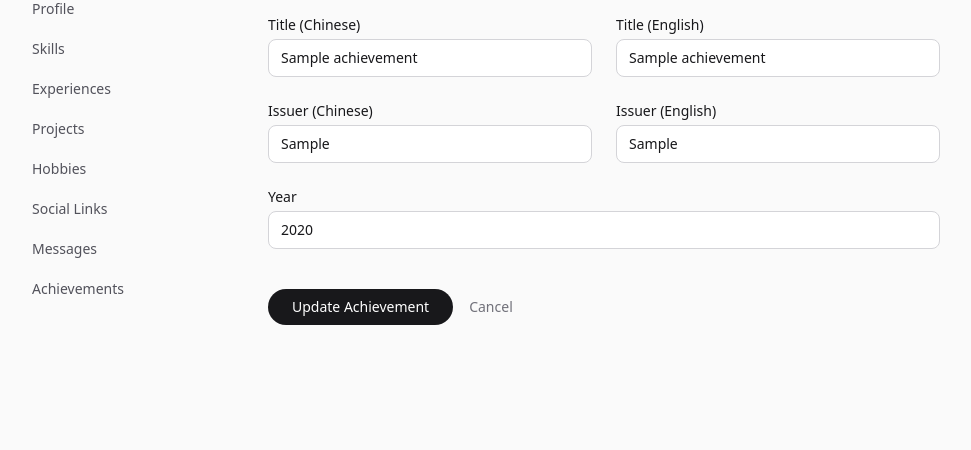
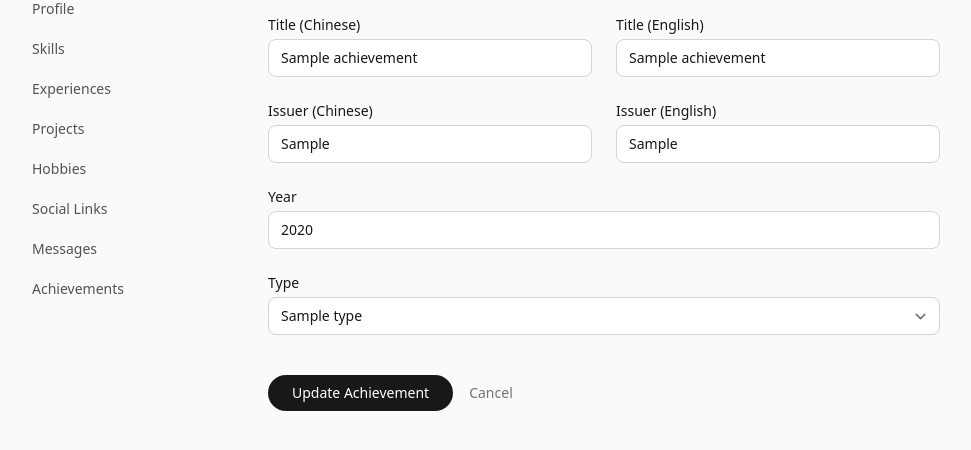
Before and after one commit to Jacquel1neee/personal-site, a Laravel app: template resources/views/admin/achievements/edit.blade.php in a window 1280 px wide. Shown: the part 138-588 px from the top of the page, without its empty margins (12-983 px from the left). Run offline with Laravel 12, Linux system fonts and the light colour scheme; the template is opened without the code that fills it: most values are stand-ins (such as "Sample title", 1, 10 or a date in 2020); style sheets or scripts are compiled from the project's sources.

Commit message:
achievement type

```diff
--- a/app/Http/Controllers/Admin/AchievementController.php
+++ b/app/Http/Controllers/Admin/AchievementController.php
@@ -50,7 +50,13 @@ class AchievementController extends Controller
             'issuer_zh' => 'required|string|max:255',
             'issuer_en' => 'required|string|max:255',
             'year' => 'required|string|max:10',
+            'type' => 'required|string|max:50',
+            'custom_type' => 'nullable|string|max:50',
         ]);
+
+        if ($validated['type'] === 'Other') {
+            $validated['type'] = $validated['custom_type'] ?? 'Other';
+        }
 
         $achievement->update($validated);
 
--- a/app/Models/Achievement.php
+++ b/app/Models/Achievement.php
@@ -8,11 +8,11 @@ use Illuminate\Database\Eloquent\Model;
 class Achievement extends Model
 {
     use HasFactory;
-
-    protected $fillable = [
+        protected $fillable = [
         'title_zh', 'title_en',
         'issuer_zh', 'issuer_en',
         'year',
+        'type',
         'sort_order'
     ];
 }
--- a/lang/en/admin.php
+++ b/lang/en/admin.php
@@ -187,4 +187,8 @@ return [
     'ach_success_added' => 'Achievement added successfully.',
     'ach_success_updated' => 'Achievement updated successfully.',
     'ach_success_deleted' => 'Achievement deleted successfully.',
+    'ach_type' => 'Type',
+    'ach_type_select' => 'Select Type...',
+    'ach_custom_type' => 'New Type Name (Remark)',
+    'ach_type_hint' => 'E.g., Academic, Sports, Work',
 ];
--- a/lang/zh/admin.php
+++ b/lang/zh/admin.php
@@ -168,4 +168,8 @@ return [
     'msg_success_deleted'=> '留言删除成功。',
     'msg_success_read'   => '留言已标记为已读。',
     'msg_success_unread' => '留言已标记为未读。',
+    'ach_type' => '分类',
+    'ach_type_select' => '选择分类...',
+    'ach_custom_type' => '新分类名称（备注）',
+    'ach_type_hint' => '例如：学术、运动、工作',
 ];
--- a/resources/views/admin/achievements/edit.blade.php
+++ b/resources/views/admin/achievements/edit.blade.php
@@ -53,6 +53,33 @@
                    class="w-full rounded-lg border-zinc-300 bg-white px-3 py-2 text-sm focus:border-blue-500 focus:ring-blue-500 dark:border-zinc-700 dark:bg-zinc-900">
         </div>
 
+        {{-- Type 分类下拉框 --}}
+        <div>
+            <label class="block text-sm font-medium mb-1">{{ __('admin.ach_type') }}</label>
+            <select name="type" id="type-select" required
+                    class="w-full rounded-lg border-zinc-300 bg-white px-3 py-2 text-sm focus:border-blue-500 focus:ring-blue-500 dark:border-zinc-700 dark:bg-zinc-900">
+                <option value="">{{ __('admin.ach_type_select') }}</option>
+                <option value="Academic" {{ old('type', $achievement->type) === 'Academic' ? 'selected' : '' }}>Academic / 学术</option>
+                <option value="Sports" {{ old('type', $achievement->type) === 'Sports' ? 'selected' : '' }}>Sports / 运动</option>
+                <option value="Work" {{ old('type', $achievement->type) === 'Work' ? 'selected' : '' }}>Work / 工作</option>
+
+                {{-- 如果当前的 type 是自定义的，把它显示出来 --}}
+                @if(!in_array($achievement->type, ['Academic', 'Sports', 'Work', 'Other']))
+                    <option value="{{ $achievement->type }}" selected>{{ $achievement->type }}</option>
+                @endif
+
+                <option value="Other" {{ old('type', $achievement->type) === 'Other' ? 'selected' : '' }}>Other (Custom) / 其他</option>
+            </select>
+        </div>
+
+        {{-- 自定义 Type 输入框 --}}
+        <div id="custom-type-container" class="hidden">
+            <label class="block text-sm font-medium mb-1">{{ __('admin.ach_custom_type') }}</label>
+            <input type="text" name="custom_type" id="custom-type-input" value="{{ old('custom_type') }}"
+                   class="w-full rounded-lg border-zinc-300 bg-white px-3 py-2 text-sm focus:border-blue-500 focus:ring-blue-500 dark:border-zinc-700 dark:bg-zinc-900">
+            <p class="mt-1 text-xs text-zinc-500">{{ __('admin.ach_type_hint') }}</p>
+        </div>
+
         <div class="flex items-center gap-4 pt-4">
             <button type="submit" class="rounded-full bg-zinc-900 px-6 py-2 text-sm font-medium text-white transition hover:bg-zinc-800 dark:bg-white dark:text-zinc-900 dark:hover:bg-zinc-200">
                 {{ __('admin.update_achievement') }}
@@ -60,4 +87,23 @@
             <a href="{{ route('admin.achievements.index') }}" class="text-sm text-zinc-500 hover:text-zinc-800 dark:text-zinc-400 dark:hover:text-zinc-200">{{ __('admin.cancel') }}</a>
         </div>
     </form>
+
+    <script>
+        const typeSelect = document.getElementById('type-select');
+        const customTypeContainer = document.getElementById('custom-type-container');
+        const customTypeInput = document.getElementById('custom-type-input');
+
+        function toggleCustomType() {
+            if (typeSelect.value === 'Other') {
+                customTypeContainer.classList.remove('hidden');
+                customTypeInput.required = true;
+            } else {
+                customTypeContainer.classList.add('hidden');
+                customTypeInput.required = false;
+            }
+        }
+
+        typeSelect.addEventListener('change', toggleCustomType);
+        toggleCustomType();
+    </script>
 @endsection
```
Also changed, not shown: resources/views/admin/achievements/create.blade.php (+40 -0 lines), resources/views/admin/achievements/index.blade.php (+7 -1 lines), resources/views/frontend/about.blade.php (+7 -1 lines).
